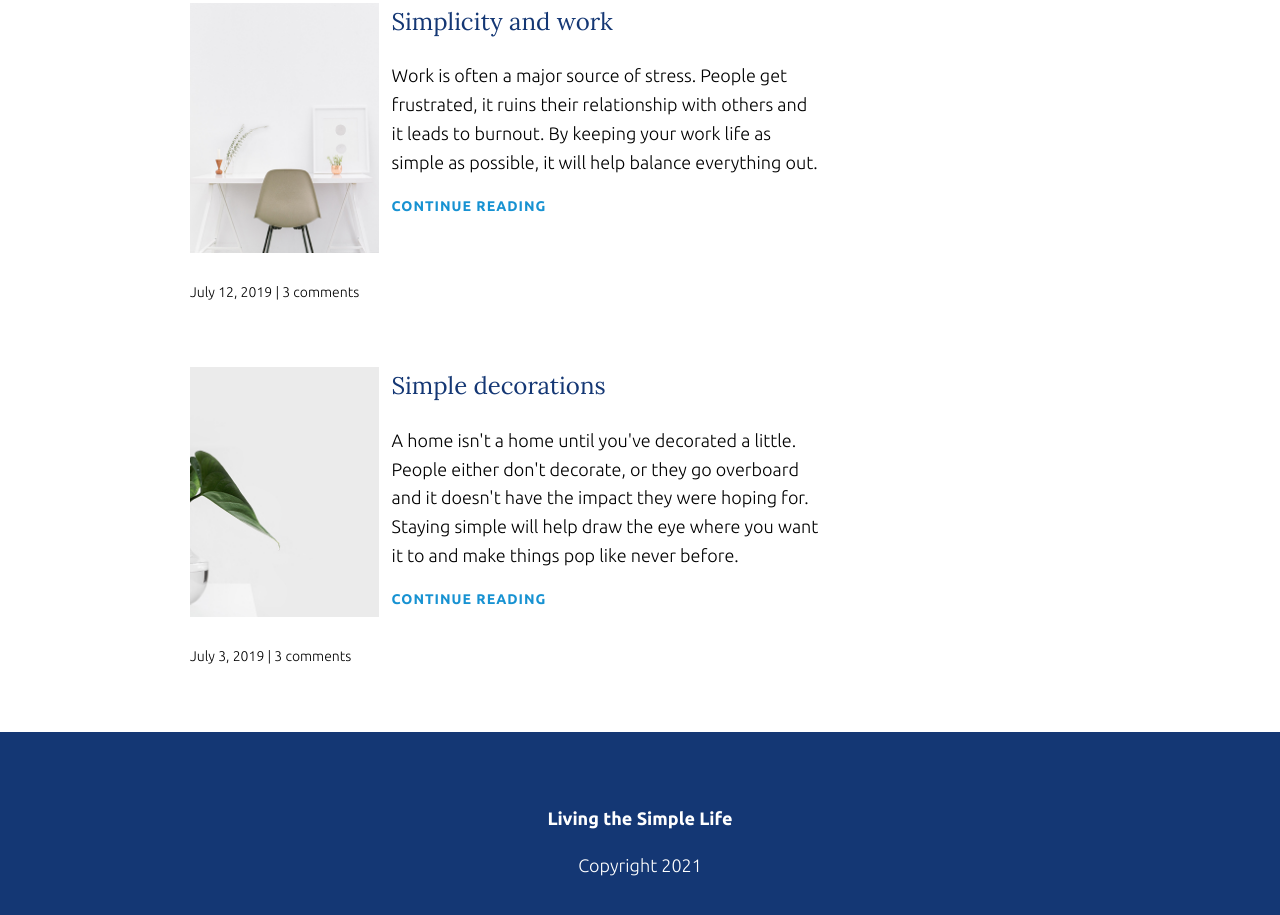
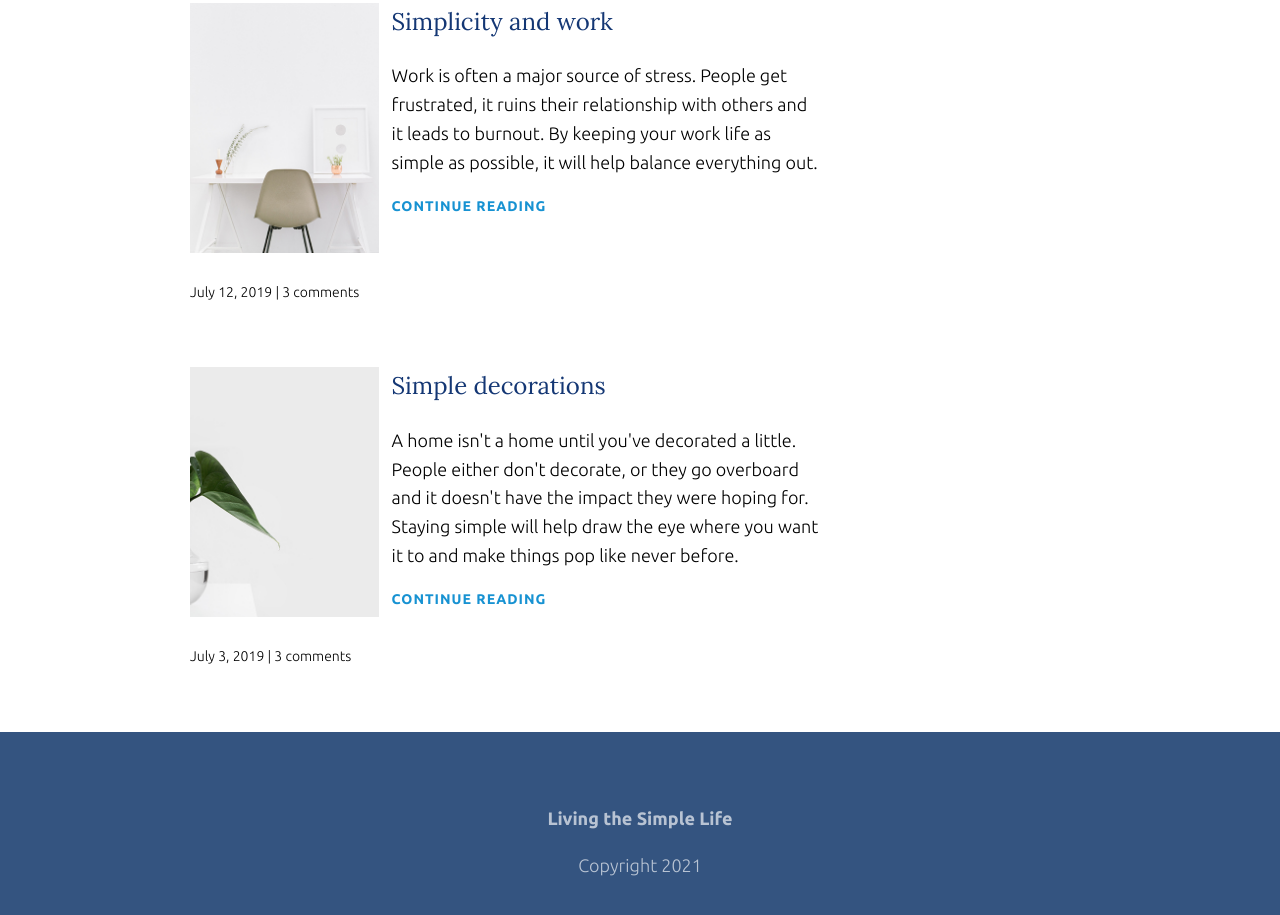
Before and after one commit to shruti1234627/social-life-flexbox-scrimba, a plain HTML site: page index.html in a window 1280 px wide. Shown: the part 1341-2256 px from the top of the page. Drawn offline with Linux system fonts and the light colour scheme.

Commit message:
footer rgba

```diff
--- a/css/style.css
+++ b/css/style.css
@@ -135,8 +135,10 @@ header {
 }
 
 footer {
-  background: #143774;
-  color: white;
+  background: #345480;
+  color: rgba(255, 255, 255, 0.65);
+  /* a = alpha */
+  /* alpha = opacity / transparency */
   text-align: center;
   padding: 3em 0;
 }
```
